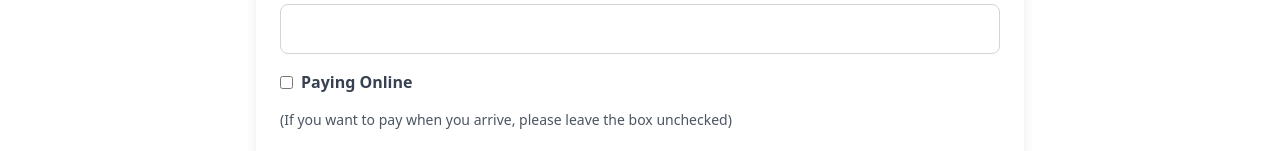
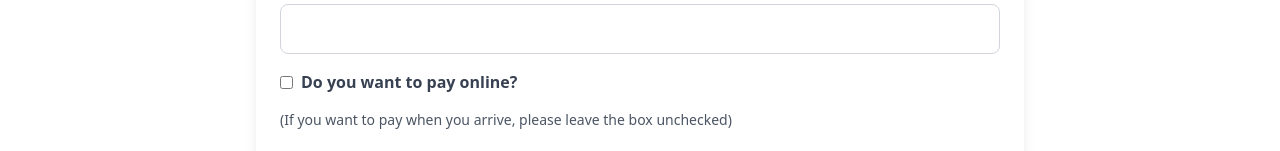
Before and after one commit to winnie-webb/islandwaystours, a Next.js app: page /product/at-1 in a window 1280 px wide. Shown: the part 1248-1399 px from the top of the page. Built offline with nearby package versions, Linux system fonts and the light colour scheme.

Commit message:
Updated payment option checkbox for better clarity

```diff
--- a/app/product/[id]/BookingForm/BookingForm.jsx
+++ b/app/product/[id]/BookingForm/BookingForm.jsx
@@ -114,7 +114,7 @@ function BookingForm({ tour }) {
           }}
         />
         <label htmlFor="pay-online" className="text-gray-700 font-semibold">
-          Paying Online
+          Do you want to pay online?
         </label>
       </div>
       <p className="text-gray-600 text-sm mb-4">
```
